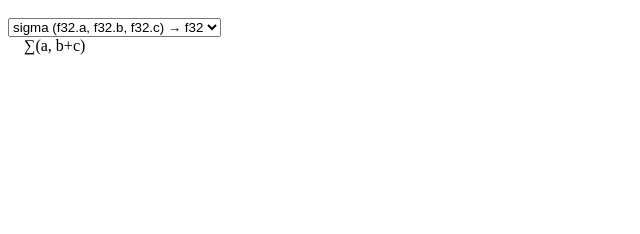
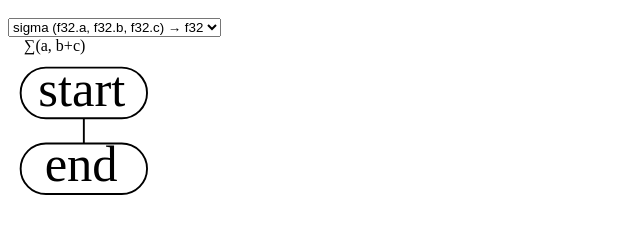
Before and after one commit to hi7/dsce, a plain HTML site: page dsce.html in a window 1280 px wide. Shown: the part 48-282 px from the top of the page, without its empty margins (0-640 px from the left). Drawn offline with Linux system fonts and the light colour scheme.

Commit message:
adds first simple DRAKON graph

```diff
--- a/dscc.js
+++ b/dscc.js
@@ -306,7 +306,7 @@ class AstBinary extends AstNode {
 
     code() {
         let code = [];
-        this.ast.forEach(function(node, index) {
+        this.ast.forEach(function(node) {
             code = code.concat(flatten(node.code()));
         });
         code.push(this.wasmNode.wasmOp);
@@ -324,6 +324,14 @@ class AstFunc extends AstNode {
     constructor(type, name, ast, wasmNode) {
         super(type, name, ast);
         this.wasmNode = wasmNode;
+    }
+
+    graph(target) {
+        target.append(createRect('1', '1', '10', '4', 'title'));
+        target.append(createText('2.4', '4', 'start'));
+        target.append(createLine('6', '5', '6', '7'));
+        target.append(createRect('1', '7', '10', '4', 'title'));
+        target.append(createText('2.9', '10', 'end'));
     }
 
     /**
@@ -354,6 +362,43 @@ class AstFunc extends AstNode {
         return code;
     }
 }
+
+/*** SVG ***
+ * functions for creating SVG elements
+ */
+
+const SVG_NS = 'http://www.w3.org/2000/svg';
+
+function createText(x, y, label) {
+    let text = document.createElementNS(SVG_NS,"text");
+    text.setAttributeNS(null,"x", x);
+    text.setAttributeNS(null,"y", y);
+    text.textContent = label;
+    //text.setAttributeNS(null,"font-size","4");
+    return text;
+}
+
+function createRect(x, y, width, height) {
+    let rect = document.createElementNS(SVG_NS, 'rect');
+    rect.setAttribute('x', x);
+    rect.setAttribute('y', y);
+    rect.setAttribute('width', width);
+    rect.setAttribute('height', height);
+    rect.setAttribute('rx', '2');
+    rect.setAttribute('class', 'title');
+    return rect;
+}
+
+function createLine(x1, y1, x2, y2) {
+    let line = document.createElementNS(SVG_NS, 'line');
+    line.setAttribute('x1', x1);
+    line.setAttribute('y1', y1);
+    line.setAttribute('x2', x2);
+    line.setAttribute('y2', y2);
+    return line;
+}
+
+/*** End SVG ***/
 
 class WasmNode {
     /**
@@ -548,7 +593,7 @@ function build() {
         .concat(exportSection())
         .concat(codeSection())
     );
-    hexDump(wasm);
+    //hexDump(wasm);
     WebAssembly.instantiate(wasm, importObject)
         .then(obj => {
             instance = obj.instance;
@@ -562,9 +607,11 @@ function build() {
 
 function renderCode(funcIndex) {
     let codeElement = document.getElementById('code');
+    let svgElement = document.getElementById('svg');
     codeElement.innerText = '';
-    Model.funcs[funcIndex].ast.forEach(function(node){
+    Model.funcs[funcIndex].ast.forEach(function(node) {
         node.render(codeElement);
+        node.graph(svgElement);
     });
 }
 
--- a/dsce.html
+++ b/dsce.html
@@ -8,13 +8,34 @@
         #code {
             margin-left: 1em;
         }
+        .title {
+            fill: #FFF;
+            stroke-width:0.15;
+            stroke: #000;
+        }
+        line {
+            stroke: #000;
+            stroke-width: 0.15;
+        }
+        text {
+            font-family: "Calibri Light";
+            font-size: 4px;
+        }
     </style>
 </head>
 <body>
     <H1>Domain Specific Component Editor</H1>
     <select id="functions" oninput="renderCode(this.value);"></select>
     <div id="code"></div>
-    <div id="ast"></div>
+    <svg id="svg" viewBox="0 0 100 100" xmlns="http://www.w3.org/2000/svg">
+        <!--rect x="1" y="1" width="10" height="4" rx="2" class="title"></rect>
+        <text x="2.4" y="4">start</text>
+
+        <line x1="6" y1="5" x2="6" y2="7"/>
+
+        <rect x="1" y="7" width="10" height="4" rx="2" class="title"></rect>
+        <text x="2.4" y="10">end</text-->
+    </svg>
 </body>
 </html>
 
```
